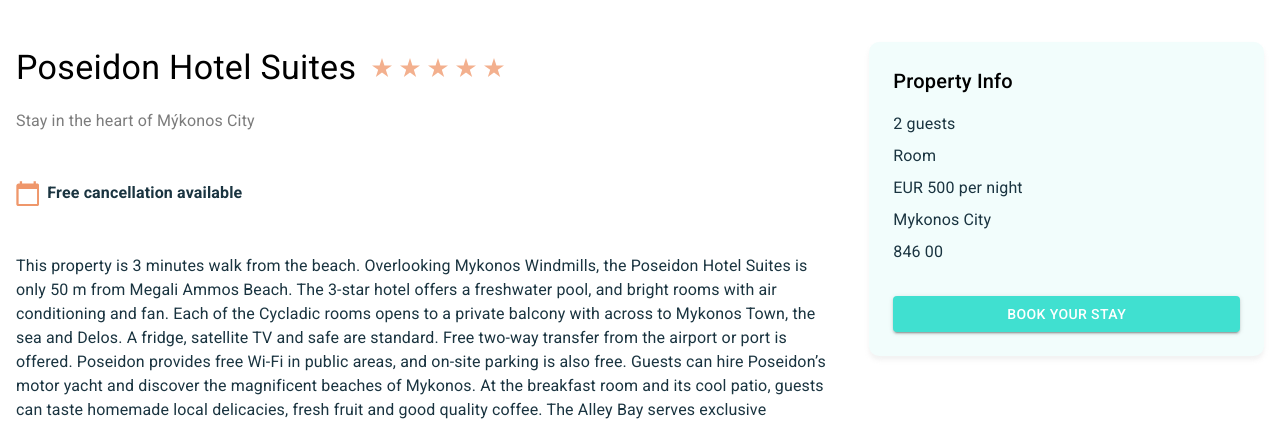
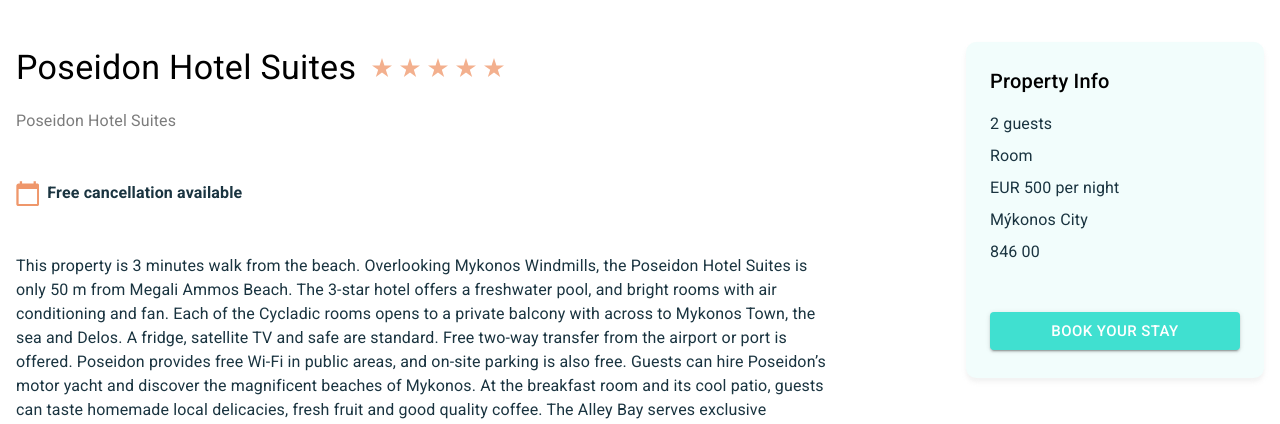
Before and after one commit to dominikpezelj/staycation-apartments-react, a React (Create React App) app: page / in a window 1280 px wide. Shown: the part 2291-2715 px from the top of the page. Built offline with nearby package versions, Linux system fonts and the light colour scheme.

Commit message:
Update AccommodationInfo component - props

```diff
--- a/src/components/AccommodationInfo.tsx
+++ b/src/components/AccommodationInfo.tsx
@@ -1,10 +1,21 @@
-import { Card, Typography, Grid, Stack, Button } from "@mui/material";
+import { Typography, Grid, Stack, Button, Box, Paper } from "@mui/material";
 import HeaderImage from "../assets/images/accommodation-info.jpg";
 import Star from "../assets/images/Vector.svg";
 import Calendar from "../assets/images/calendar.svg";
+import { useTheme } from "@mui/material/styles";
 
-import { useTheme } from "@mui/material/styles";
-export const AccommodationInfo = () => {
+export const AccommodationInfo: React.FC<{
+  title: string;
+  subtitle: string;
+  type: string;
+  categorization: number;
+  personCount: number;
+  imageUrl: string;
+  freeCancelation: boolean;
+  price: number;
+  location: string;
+  postalCode: string;
+}> = (props) => {
   const { colors, shadow } = useTheme();
 
   const BackgroundStyle = {
@@ -32,8 +43,11 @@
     padding: "1rem",
   };
 
+  const cancelation = props.freeCancelation
+    ? "Free cancellation available"
+    : "Free cancellation is not available";
   return (
-    <div style={container}>
+    <Box style={container}>
       <img style={BackgroundStyle}></img>
       <Grid container spacing={4} sx={{ marginTop: "0.5rem" }}>
         <Grid item xs={8}>
@@ -46,14 +60,14 @@
                 color: colors.textBlack,
               }}
             >
-              Poseidon Hotel Suites
+              {props.title}
             </Typography>
             <Stack direction="row" spacing={1} sx={{ alignItems: "center" }}>
-              <div style={stars}></div>
-              <div style={stars}></div>
-              <div style={stars}></div>
-              <div style={stars}></div>
-              <div style={stars}></div>
+              <Box style={stars}></Box>
+              <Box style={stars}></Box>
+              <Box style={stars}></Box>
+              <Box style={stars}></Box>
+              <Box style={stars}></Box>
             </Stack>
           </Stack>
           <Typography
@@ -65,14 +79,14 @@
               marginTop: "1rem",
             }}
           >
-            Stay in the heart of Mýkonos City
+            {props.subtitle}
           </Typography>
           <Stack
             direction="row"
             spacing={1}
             sx={{ marginTop: "3rem", marginBottom: "3rem" }}
           >
-            <div style={calendarIcon}></div>
+            <Box style={calendarIcon}></Box>
             <Typography
               sx={{
                 fontFamily: "Roboto",
@@ -82,7 +96,7 @@
                 alignItems: "center",
               }}
             >
-              Free cancellation available
+              {cancelation}
             </Typography>
           </Stack>
           <Typography
@@ -115,13 +129,15 @@
             for a two-person trip.
           </Typography>
         </Grid>
-        <Grid item xs={4}>
-          <Card
+        <Grid item xs={4} sx={{ display: "flex", justifyContent: "flex-end" }}>
+          <Paper
             sx={{
               padding: "1.5rem",
               backgroundColor: colors.mint50,
               boxShadow: shadow.main,
               borderRadius: "10px",
+              height: "18rem",
+              width: "15.625rem",
             }}
           >
             <Typography
@@ -142,24 +158,30 @@
                 fontWeight: "400",
                 fontSize: "16px",
                 color: colors.textMenuItems,
-                marginBottom: "2rem",
+                marginBottom: "3rem",
               }}
             >
-              <Typography>2 guests</Typography>
-              <Typography>Room</Typography>
-              <Typography>EUR 500 per night</Typography>
-              <Typography>Mykonos City</Typography>
-              <Typography>846 00</Typography>
+              <Typography>{props.personCount} guests</Typography>
+              <Typography>{props.type}</Typography>
+              <Typography>EUR {props.price} per night</Typography>
+              <Typography>{props.location}</Typography>
+              <Typography>{props.postalCode}</Typography>
             </Stack>
             <Button
               variant="contained"
-              sx={{ backgroundColor: colors.mint, width: "100%" }}
+              sx={{
+                backgroundColor: colors.mint,
+                width: "100%",
+                fontWeight: "500",
+                fontSize: "15px",
+                lineHeight: "26px",
+              }}
             >
               Book your stay
             </Button>
-          </Card>
+          </Paper>
         </Grid>
       </Grid>
-    </div>
+    </Box>
   );
 };
--- a/src/components/Main.tsx
+++ b/src/components/Main.tsx
@@ -30,30 +30,7 @@
     },
   ];
 
-  const data = [
-    {
-      name: "London",
-      count: "5102",
-    },
-    {
-      title: "Sugar & Spice Apartments",
-      location: "Split",
-      price: 75,
-      categorization: 3,
-    },
-    [
-      {
-        title: "Treehouse",
-        location: "Hrusice",
-        subtitle: "Renting entire unit",
-      },
-      {
-        title: "Tiny House",
-        location: "Hrusice",
-        subtitle: "Renting entire unit",
-      },
-    ],
-    {
+  const AccommodationInfoData = {
     title: "Poseidon Hotel Suites",
     subtitle: "Stay in the heart of Mýkonos City",
     description:
@@ -66,8 +43,8 @@
     price: 500,
     location: "Mýkonos City",
     postalCode: "846 00",
-    },
-  ];
+  };
+
   return (
     <div>
       <Navigation />
@@ -84,7 +61,18 @@
         location={placeCardData[0].location}
         subtitle={placeCardData[0].subtitle}
       />
-      <AccommodationInfo />
+      <AccommodationInfo
+        title={AccommodationInfoData.title}
+        subtitle={AccommodationInfoData.title}
+        type={AccommodationInfoData.type}
+        categorization={AccommodationInfoData.categorization}
+        personCount={AccommodationInfoData.personCount}
+        imageUrl={AccommodationInfoData.imageUrl}
+        freeCancelation={AccommodationInfoData.freeCancelation}
+        price={AccommodationInfoData.price}
+        location={AccommodationInfoData.location}
+        postalCode={AccommodationInfoData.postalCode}
+      />
       <Footer />
     </div>
   );
```
Lines whose indentation alone changed are shown as unchanged.
